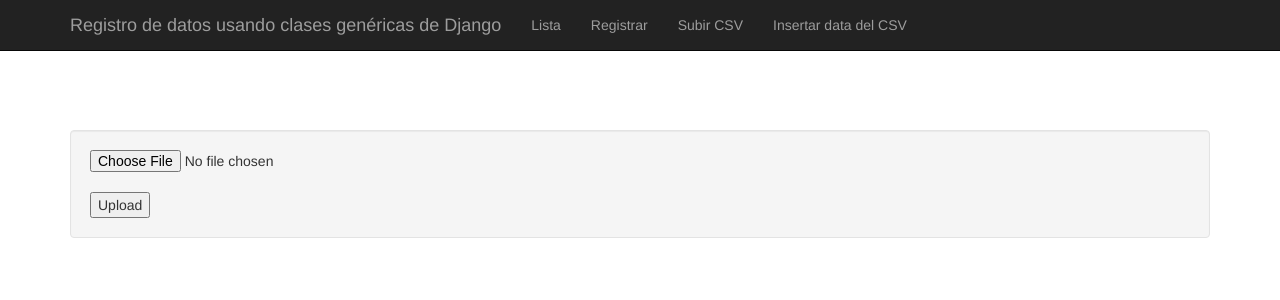
After one commit to argenisosorio/registro_vistas_clases, a Django app: page /subir_csv in a window 1280 px wide. The commit adds this page. Shown: the top 300 px of the page. Run offline with Django 3.2, Linux system fonts and the light colour scheme; some libraries are stand-ins or nearby versions.

Commit message:
Creadas las funciones para subir ficheros CSV e insertar en la data en la db

```diff
--- /dev/null
+++ b/data.csv
@@ -0,0 +1,3 @@
+argenis,19592165
+carlos,18902230
+jose,15796551
--- a/registro/templates/registro/base.html
+++ b/registro/templates/registro/base.html
@@ -51,6 +51,8 @@
           <ul class="nav navbar-nav">
             <li><a href="{% url 'registro:consultar' %}">Lista</a></li>
             <li><a href="{% url 'registro:registrar' %}">Registrar</a></li>
+            <li><a href="{% url 'registro:subir_csv' %}">Subir CSV</a></li>
+            <li><a href="{% url 'registro:insertar_data_csv' %}">Insertar data del CSV</a></li>
           </ul>
         </div>
       </div>
--- /dev/null
+++ b/registro/templates/registro/leer_csv.html
@@ -0,0 +1,5 @@
+{% extends "registro/base.html" %}
+{% block titulo %}Leer CSV{% endblock %}
+{% block cuerpo %}
+Se insertaron los datos del fichero CSV en la base de datos...
+{% endblock %}
--- /dev/null
+++ b/registro/templates/registro/subir_csv.html
@@ -0,0 +1,12 @@
+{% extends "registro/base.html" %}
+{% block titulo %}Registrar{% endblock %}
+{% block cuerpo %}
+<form method="post" enctype="multipart/form-data">{% csrf_token %}
+  <input type="file" name="myfile">
+  <br />
+  <button type="submit">Upload</button>
+</form>
+{% if file %}
+  <p>File uploaded at: <a href="{{ file }}">{{ file }}</a></p>
+{% endif %}
+{% endblock %}
--- a/registro/urls.py
+++ b/registro/urls.py
@@ -8,4 +8,6 @@ urlpatterns = patterns('',
     url(r'^registrar$', views.Registrar.as_view(), name='registrar'),
     url(r'^editar/(?P<pk>\d+)$', views.Editar.as_view(), name='editar'),
     url(r'^borrar/(?P<pk>\d+)$', views.Borrar.as_view(), name='borrar'),
+    url(r'^subir_csv$', views.subir_csv, name='subir_csv'),
+    url(r'^insertar_data_csv$', views.insertar_data_csv, name='insertar_data_csv'),
 )
--- a/registro/views.py
+++ b/registro/views.py
@@ -4,6 +4,10 @@ from django.views.generic import TemplateView,ListView
 from django.views.generic.edit import CreateView, UpdateView, DeleteView
 from django.core.urlresolvers import reverse_lazy
 from registro.models import Persona
+from django.shortcuts import render
+from django.conf import settings
+from django.core.files.storage import FileSystemStorage
+import csv
 
 
 class Consultar(ListView):
@@ -25,3 +29,35 @@ class Editar(UpdateView):
 class Borrar(DeleteView):
     model = Persona
     success_url = reverse_lazy('registro:consultar')
+
+
+def subir_csv(request):
+    """
+    Función que permite subir el fichero CSV en la carpeta media.
+    """
+    if request.method == 'POST' and request.FILES['myfile']:
+        myfile = request.FILES['myfile']
+        fs = FileSystemStorage()
+        filename = fs.save(myfile.name, myfile)
+        file = fs.url(filename)
+        return render(request, 'registro/subir_csv.html', {
+            'file': file
+        })
+    return render(request, 'registro/subir_csv.html')
+
+
+def insertar_data_csv(request, template_name='registro/leer_csv.html'):
+    """
+    Función que permite insertar los datos del fichero CSV en la base de datos.
+    """
+    with open(settings.MEDIA_ROOT+'/data.csv', 'r') as listado:
+        datos = csv.reader(listado, delimiter=',') # Separar la data por coma.
+        for row in datos:
+            nombre = row[0]
+            cedula = row[1]
+            #print "----"
+            #print nombre
+            #print cedula
+            Persona.objects.create(nombre=nombre, cedula=cedula)
+    listado.close()
+    return render(request, template_name)
--- a/registro_vistas_clases/settings.py
+++ b/registro_vistas_clases/settings.py
@@ -106,3 +106,6 @@ STATIC_URL = '/static/'
 STATICFILES_DIRS = (
     os.path.join(BASE_DIR, 'static/'),
 )
+
+MEDIA_URL = '/media/'
+MEDIA_ROOT = os.path.join(BASE_DIR, 'media')
```
